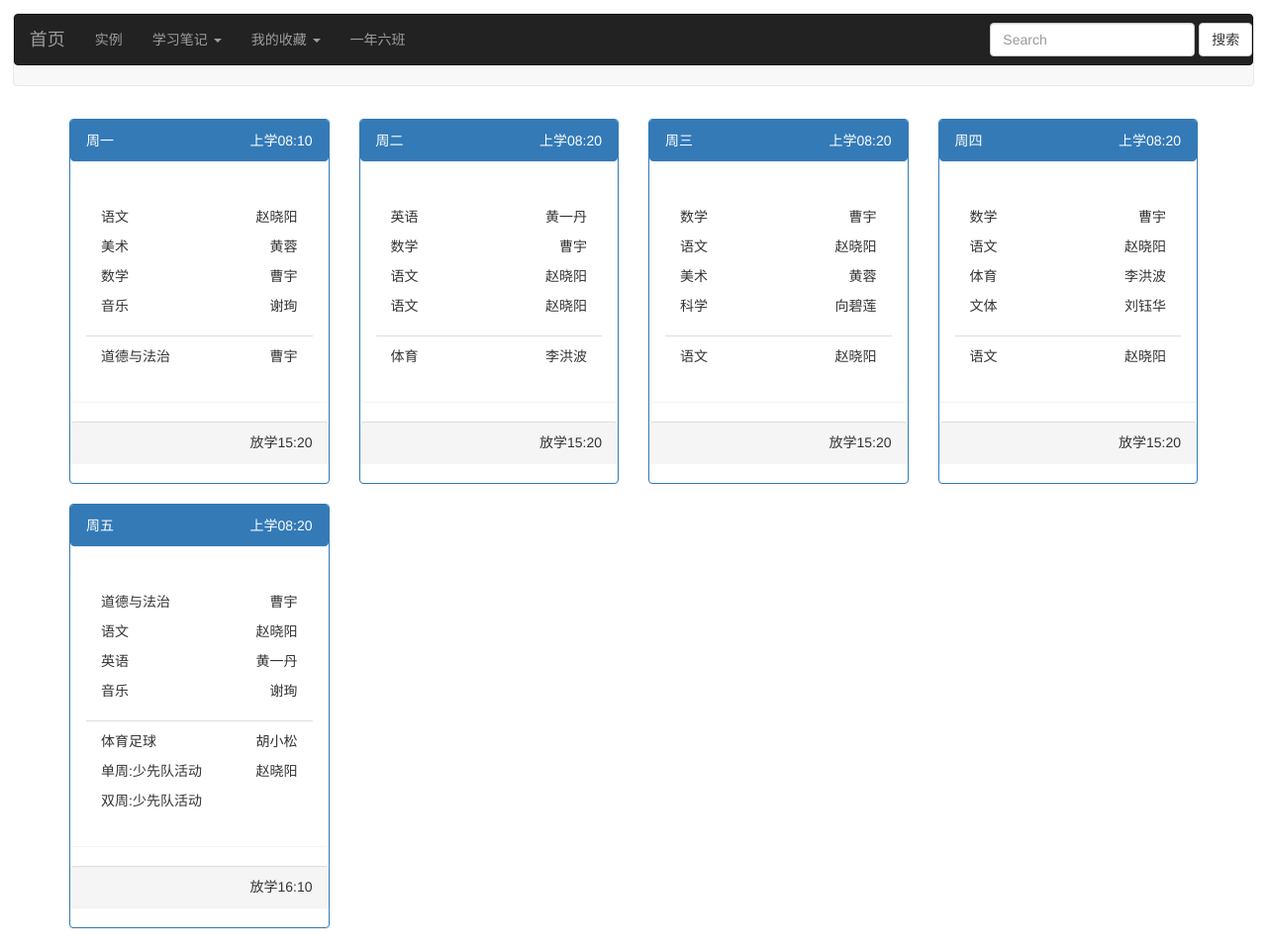
After one commit to auzurdragon/mywebsite, a Django app: page /syllabus/ in a window 1280 px wide. The commit adds this page. Shown: the whole page at 99% size. Run offline with Django 3.2, Linux system fonts and the light colour scheme; some libraries are stand-ins or nearby versions.

Commit message:
syllabus

```diff
--- a/mywebsite/urls.py
+++ b/mywebsite/urls.py
@@ -25,9 +25,10 @@ from mywebsite import views
 
 urlpatterns = [
     url(r'^admin/', admin.site.urls),
-    url(r'^$', views.index), # 指定首页为index
+    url(r'^$', views.index),                # 指定首页为index
     url(r'^python/$', views.python),
     url(r'^examples/$', views.examples),
     url(r'^children/$', views.children),
+    url(r'^syllabus/$', views.syllabus),
     url(r'^hwsubmit/$', views.hwsubmit),
 ] + static(settings.STATIC_URL, document_root=settings.STATIC_ROOT)
--- a/mywebsite/views.py
+++ b/mywebsite/views.py
@@ -37,12 +37,15 @@ def children(request):
         clist = web_homework.objects.all().order_by("-orderid", "-urlid")
         return render(request, "children.html", {"clist":clist})
 
+def syllabus(request):
+    """课程表"""
+    return render(request, "children/syllabus.html")
+
 def hwsubmit(request):
     """提交"""
     from mywebsite.models import web_homework
     from mywebsite.models import web_user
     from time import time, localtime, strftime
-
     tlist = web_user.objects.all().order_by("tid")
     today = strftime("%Y-%m-%d", localtime(time()))
     postlist = web_homework()
--- a/templates/children.html
+++ b/templates/children.html
@@ -1,7 +1,7 @@
 {% extends 'base.html' %}
 
 {% block content %}
-    <div class="container examples" width=0.8>
+    <div class="container" id="children" width=0.8>
         <div class="btn-toolbar" role="toolbar" aria-label="...">
             <a type="button" class="btn btn-primary" style="float: right" href="/hwsubmit/">添加
             </a>
--- /dev/null
+++ b/templates/children/syllabus.html
@@ -0,0 +1,105 @@
+{% extends 'base.html' %}
+
+{% block content %}
+<div class="container">
+    <div class="row">
+        <div class="col-md-3">
+            <div class="panel panel-primary">
+                <div class="panel panel-heading">周一<div style="float:right">上学08:10</div></div>
+                <div class="panel panel-body">
+                    <ul class="list-group">
+                        <li class="list-group-item">
+                            <p>语文<span style="float:right">赵晓阳</span></p>
+                            <p>美术<span style="float:right">黄蓉</span></p>
+                            <p>数学<span style="float:right">曹宇</span></p>
+                            <p>音乐<span style="float:right">谢珣</span></p>
+                        </li>
+                        <li class="list-group-item">
+                            <p>道德与法治<span style="float:right">曹宇</span></p>
+                        </li>
+                    </ul>
+                </div>
+                <div class="panel panel-footer text-right">放学15:20</div>
+            </div>
+        </div>
+        <div class="col-md-3">
+            <div class="panel panel-primary">
+                <div class="panel panel-heading">周二<div style="float:right">上学08:20</div></div>
+                <div class="panel panel-body">
+                    <ul class="list-group">
+                        <li class="list-group-item">
+                            <p>英语<span style="float:right">黄一丹</span></p>
+                            <p>数学<span style="float:right">曹宇</span></p>
+                            <p>语文<span style="float:right">赵晓阳</span></p>
+                            <p>语文<span style="float:right">赵晓阳</span></p>
+                        </li>
+                        <li class="list-group-item">
+                            <p>体育<span style="float:right">李洪波</span></p>
+                        </li>
+                    </ul>
+                </div>
+                <div class="panel panel-footer text-right">放学15:20</div>
+            </div>
+        </div>
+        <div class="col-md-3">
+            <div class="panel panel-primary">
+                <div class="panel panel-heading">周三<div style="float:right">上学08:20</div></div>
+                <div class="panel panel-body">
+                    <ul class="list-group">
+                        <li class="list-group-item">
+                            <p>数学<span style="float:right">曹宇</span></p>
+                            <p>语文<span style="float:right">赵晓阳</span></p>
+                            <p>美术<span style="float:right">黄蓉</span></p>
+                            <p>科学<span style="float:right">向碧莲</span></p>
+                        </li>
+                        <li class="list-group-item">
+                            <p>语文<span style="float:right">赵晓阳</span></p>
+                        </li>
+                    </ul>
+                </div>
+                <div class="panel panel-footer text-right">放学15:20</div>
+            </div>
+        </div>
+        <div class="col-md-3">
+            <div class="panel panel-primary">
+                <div class="panel panel-heading">周四<div style="float:right">上学08:20</div></div>
+                <div class="panel panel-body">
+                    <ul class="list-group">
+                        <li class="list-group-item">
+                            <p>数学<span style="float:right">曹宇</span></p>
+                            <p>语文<span style="float:right">赵晓阳</span></p>
+                            <p>体育<span style="float:right">李洪波</span></p>
+                            <p>文体<span style="float:right">刘钰华</span></p>
+                        </li>
+                        <li class="list-group-item">
+                            <p>语文<span style="float:right">赵晓阳</span></p>
+                        </li>
+                    </ul>
+                </div>
+                <div class="panel panel-footer text-right">放学15:20</div>
+            </div>
+        </div>
+        <div class="col-md-3">
+            <div class="panel panel-primary">
+                <div class="panel panel-heading">周五<div style="float:right">上学08:20</div></div>
+                <div class="panel panel-body">
+                    <ul class="list-group">
+                        <li class="list-group-item">
+                            <p>道德与法治<span style="float:right">曹宇</span></p>
+                            <p>语文<span style="float:right">赵晓阳</span></p>
+                            <p>英语<span style="float:right">黄一丹</span></p>
+                            <p>音乐<span style="float:right">谢珣</span></p>
+                        </li>
+                        <li class="list-group-item">
+                            <p>体育足球<span style="float:right">胡小松</span></p>
+                            <p>单周:少先队活动<span style="float:right">赵晓阳</span></p>
+                            <p>双周:少先队活动<span style="float:right"></span></p>
+                        </li>
+                    </ul>
+                </div>
+                <div class="panel panel-footer text-right">放学16:10</div>
+            </div>
+        </div>
+    </div>
+</div>
+{% endblock %}
```
Also changed, not shown: templates/children/1504689288.html (deleted, +0 -44 lines).
